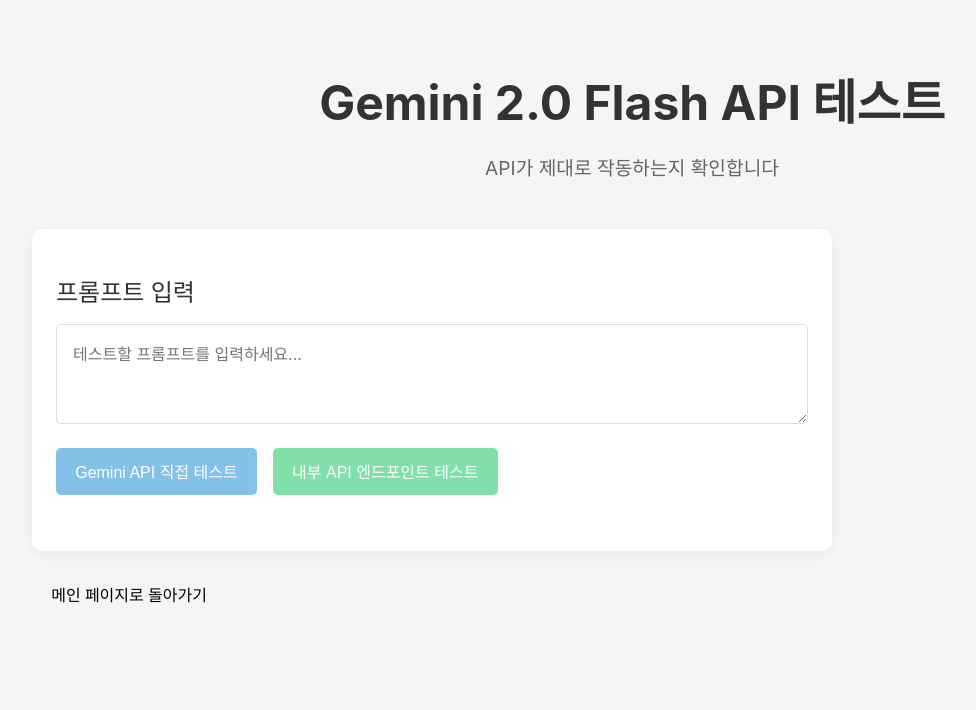
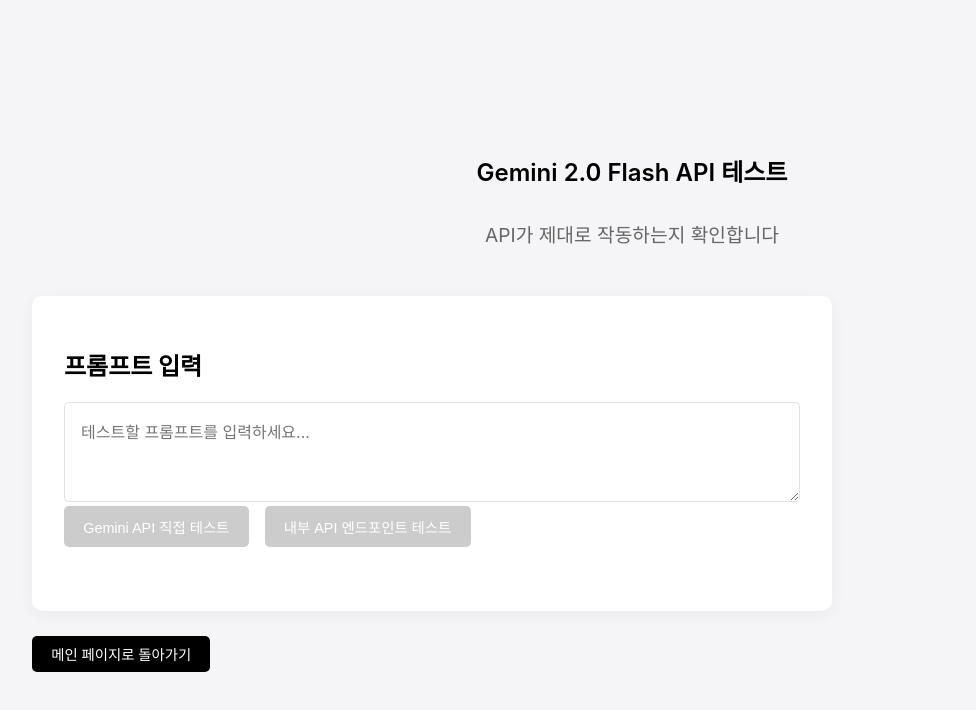
Before and after one commit to everything-chalna/plait, a Next.js app: page /test-gemini in a window 1280 px wide. Shown: the top 710 px of the page, without its empty margins (8-984 px from the left). Built offline with nearby package versions, Linux system fonts and the light colour scheme.

Commit message:
UI 개선: 제목 좌측 정렬 및 CSS 모듈 경로 문제 해결

```diff
--- a/pages/index.js
+++ b/pages/index.js
@@ -1,5 +1,5 @@
 import React, { useState } from 'react';
-import styles from '../styles/SimpleUI.module.css';
+import styles from '../styles/Home.module.css';
 
 export default function Home() {
   const [examplePost, setExamplePost] = useState('');
@@ -83,7 +83,7 @@
   return (
     <div className={styles.container}>
       <div className={styles.card}>
-        <h1 className={styles.title}>예시 기반 콘텐츠 생성기, Plait</h1>
+        <h1 className={styles.titleLeft}>예시 기반 콘텐츠 생성기, Plait</h1>
 
         {error && <div className={styles.errorMessage}>{error}</div>}
 
--- a/styles/Home.module.css
+++ b/styles/Home.module.css
@@ -1,9 +1,9 @@
 .container {
   min-height: 100vh;
+  display: flex;
+  justify-content: center;
+  align-items: center;
   padding: 2rem;
-  display: flex;
-  flex-direction: column;
-  align-items: center;
   background-color: #f5f5f7;
 }
 
@@ -13,10 +13,17 @@
 }
 
 .title {
-  font-size: 3rem;
+  font-size: 1.5rem;
+  font-weight: 600;
+  margin-bottom: 2rem;
   text-align: center;
-  margin-bottom: 0.5rem;
-  color: #333;
+}
+
+.titleLeft {
+  font-size: 1.5rem;
+  font-weight: 600;
+  margin-bottom: 2rem;
+  text-align: left;
 }
 
 .subtitle {
@@ -39,104 +46,107 @@
 }
 
 .card {
+  width: 100%;
+  max-width: 600px;
   background-color: white;
   border-radius: 10px;
-  padding: 1.5rem;
   box-shadow: 0 4px 15px rgba(0, 0, 0, 0.05);
-  display: flex;
-  flex-direction: column;
-  transition: all 0.3s ease;
+  padding: 2rem;
 }
 
-.disabled {
-  opacity: 0.7;
+.section {
+  margin-bottom: 1.5rem;
+}
+
+.section.disabled {
+  opacity: 0.6;
   pointer-events: none;
 }
 
-.cardTitle {
-  font-size: 1.5rem;
-  margin-bottom: 1rem;
+.label {
+  display: block;
+  margin-bottom: 0.5rem;
+  font-size: 0.9rem;
   font-weight: 500;
-  color: #333;
 }
 
-.description {
-  font-size: 1rem;
-  line-height: 1.5;
+.labelBox {
+  display: inline-block;
+  background-color: #f0f0f0;
+  padding: 0.2rem 0.6rem;
+  border-radius: 4px;
+  font-size: 0.8rem;
+  font-weight: bold;
+  margin-right: 0.5rem;
   color: #555;
-  margin-bottom: 1.5rem;
 }
 
 .textarea {
   width: 100%;
-  min-height: 180px;
+  min-height: 80px;
+  border: 1px solid #e0e0e0;
+  border-radius: 5px;
   padding: 1rem;
-  border: 1px solid #ddd;
-  border-radius: 5px;
   font-size: 1rem;
+  font-family: inherit;
   resize: vertical;
-  margin-bottom: 1.5rem;
-  font-family: inherit;
+}
+
+.buttonContainer {
+  display: flex;
+  justify-content: flex-end;
+  margin-top: 0.5rem;
 }
 
 .button {
-  padding: 0.7rem 1.2rem;
+  background-color: #000;
+  color: white;
+  border: none;
   border-radius: 5px;
-  font-size: 1rem;
+  padding: 0.6rem 1.2rem;
+  font-size: 0.9rem;
+  font-weight: 500;
   cursor: pointer;
-  border: none;
-  font-weight: 500;
-  transition: all 0.2s ease;
+  transition: background-color 0.2s;
+}
+
+.button:hover:not(:disabled) {
+  background-color: #333;
 }
 
 .button:disabled {
-  opacity: 0.6;
+  background-color: #ccc;
   cursor: not-allowed;
 }
 
-.analyzeButton {
-  background-color: #3498db;
-  color: white;
-}
-
-.analyzeButton:hover:not(:disabled) {
-  background-color: #2980b9;
-}
-
-.generateButton {
-  background-color: #2ecc71;
-  color: white;
-}
-
-.generateButton:hover:not(:disabled) {
-  background-color: #27ae60;
-}
-
-.resultCard {
-  background-color: #fcfcfc;
-}
-
-.resultContent {
-  background-color: #f9f9f9;
-  border: 1px solid #eee;
+.outputContainer {
+  background-color: #f5f5f5;
   border-radius: 5px;
   padding: 1rem;
-  min-height: 180px;
+  min-height: 100px;
 }
 
 .generatedText {
   white-space: pre-wrap;
-  font-family: inherit;
   font-size: 1rem;
   line-height: 1.6;
   color: #333;
-  margin: 0;
 }
 
 .placeholder {
   color: #999;
   text-align: center;
-  margin-top: 3rem;
+  margin-top: 2rem;
+}
+
+.errorMessage {
+  background-color: #ffebee;
+  color: #d32f2f;
+  padding: 0.8rem;
+  border-radius: 5px;
+  margin-bottom: 1.5rem;
+  font-size: 0.9rem;
+  text-align: center;
 }
 
 .readMore {
@@ -205,12 +215,6 @@
   margin-bottom: 2rem;
 }
 
-.buttonContainer {
-  display: flex;
-  justify-content: space-between;
-  margin-top: 1rem;
-}
-
 .backButton {
   background-color: #e1e1e1;
   border: none;
@@ -228,17 +232,6 @@
   border-radius: 5px;
   font-size: 1rem;
   cursor: pointer;
-}
-
-.errorMessage {
-  background-color: #ffebee;
-  color: #d32f2f;
-  padding: 1rem;
-  border-radius: 5px;
-  margin-bottom: 2rem;
-  width: 100%;
-  text-align: center;
-  font-weight: 500;
 }
 
 .analysisResult {
```
